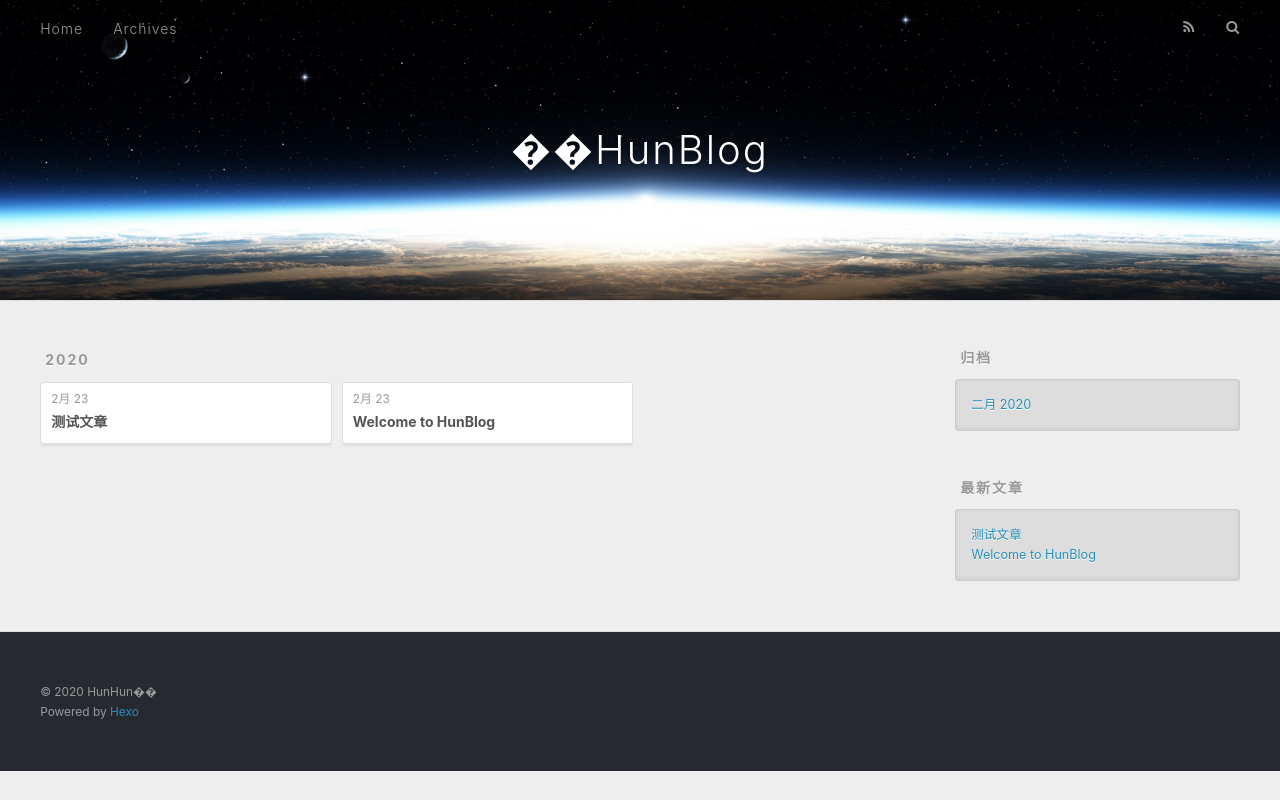
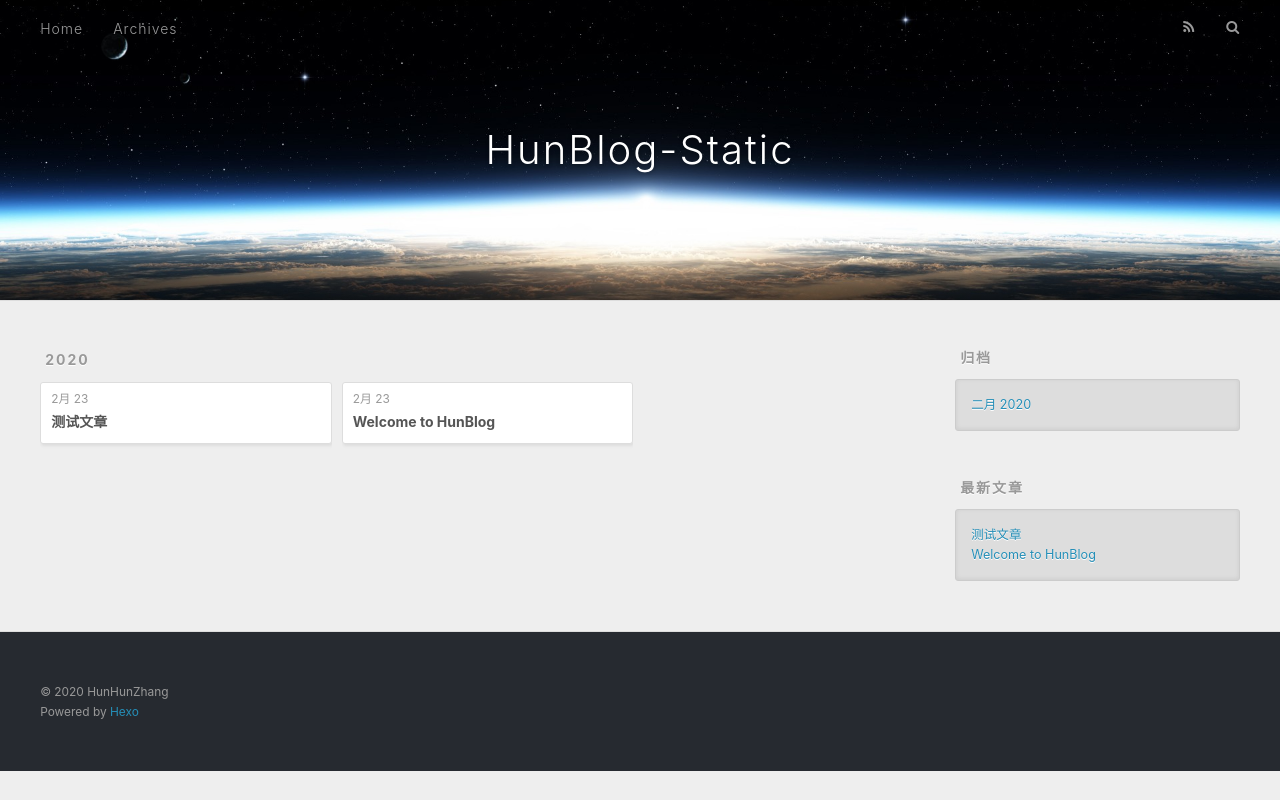
Before and after one commit to ShiHunRen520/ShiHunRen520.github.io, a plain HTML site: page archives/2020/02/index.html in a window 1280 px wide. Drawn offline with nearby package versions, Linux system fonts and the light colour scheme.

Commit message:
Site updated: 2020-02-23 23:19:13

```diff
--- a/archives/2020/02/index.html
+++ b/archives/2020/02/index.html
@@ -5,17 +5,17 @@
 
 
 
-  <title>归档: 2020/2 | ��HunBlog</title>
+  <title>归档: 2020/2 | HunBlog-Static</title>
   <meta name="viewport" content="width=device-width, initial-scale=1, maximum-scale=1">
   <meta property="og:type" content="website">
-<meta property="og:title" content="��HunBlog">
+<meta property="og:title" content="HunBlog-Static">
 <meta property="og:url" content="http://yoursite.com/archives/2020/02/index.html">
-<meta property="og:site_name" content="��HunBlog">
+<meta property="og:site_name" content="HunBlog-Static">
 <meta property="og:locale" content="zh_CN">
-<meta property="article:author" content="HunHun��">
+<meta property="article:author" content="HunHunZhang">
 <meta name="twitter:card" content="summary">
 
-    <link rel="alternate" href="/atom.xml" title="��HunBlog" type="application/atom+xml">
+    <link rel="alternate" href="/atom.xml" title="HunBlog-Static" type="application/atom+xml">
 
 
     <link rel="icon" href="/favicon.png">
@@ -36,7 +36,7 @@
   <div id="header-outer" class="outer">
     <div id="header-title" class="inner">
       <h1 id="logo-wrap">
-        <a href="/" id="logo">��HunBlog</a>
+        <a href="/" id="logo">HunBlog-Static</a>
       </h1>
 
     </div>
@@ -164,7 +164,7 @@
 
   <div class="outer">
     <div id="footer-info" class="inner">
-      &copy; 2020 HunHun��<br>
+      &copy; 2020 HunHunZhang<br>
       Powered by <a href="http://hexo.io/" target="_blank">Hexo</a>
     </div>
   </div>
```
Also changed, not shown: 2020/02/23/hello-world/index.html (+6 -6 lines), 2020/02/23/测试文章/index.html (+6 -6 lines), archives/2020/index.html (+7 -7 lines), archives/index.html (+7 -7 lines), index.html (+7 -7 lines).
